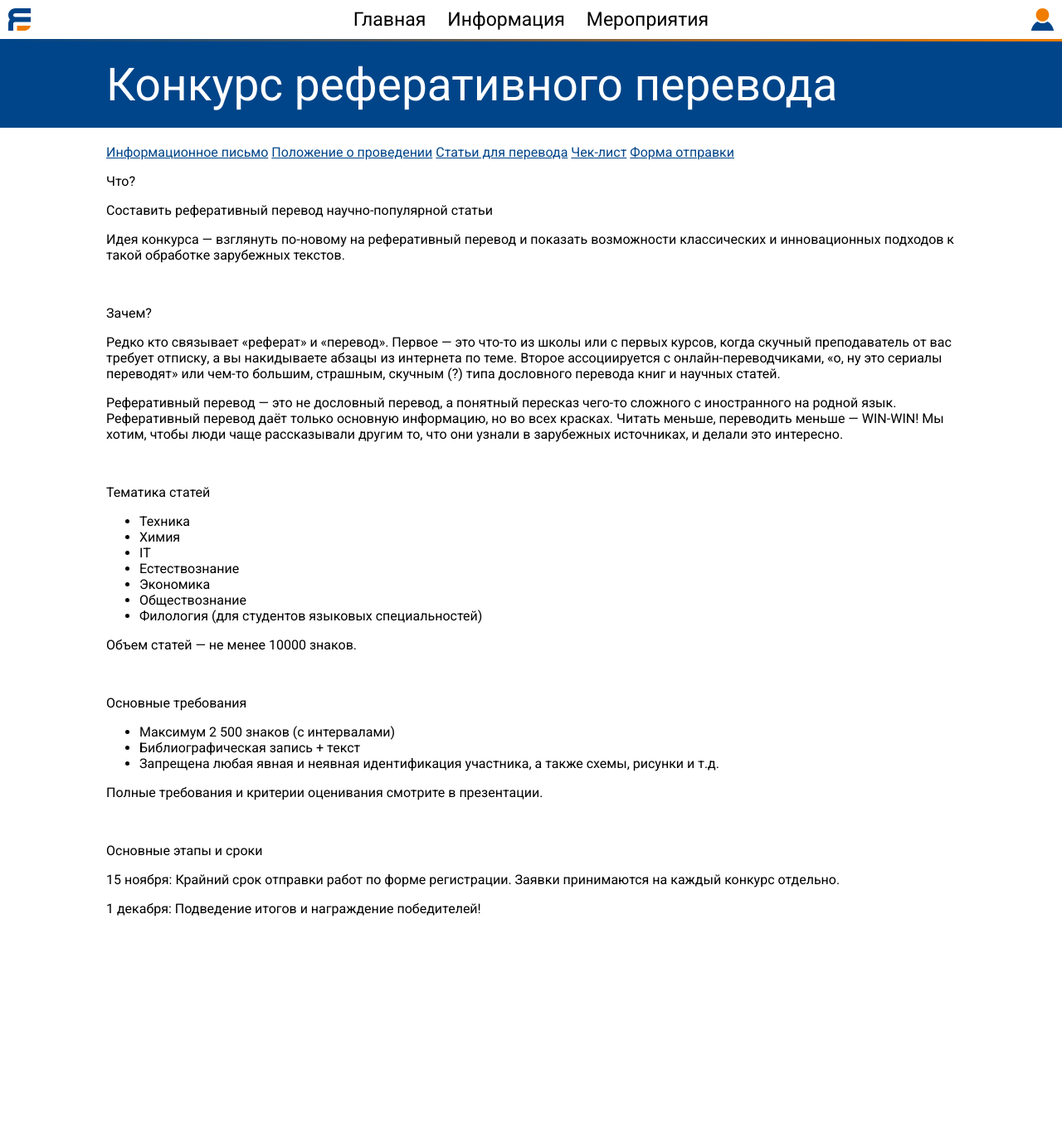
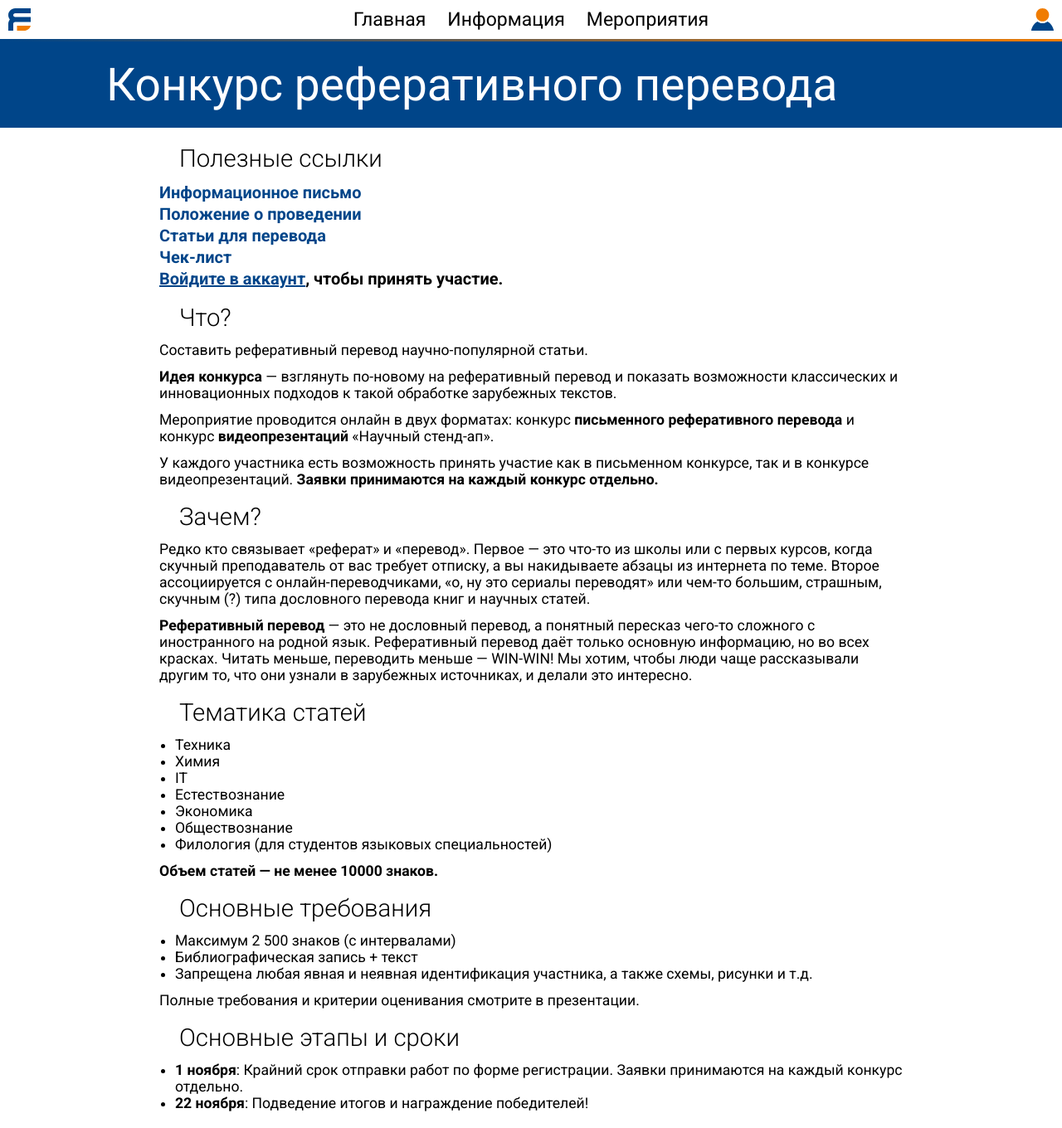
Before and after one commit to PinguinKa/ystu_contest, a Flask app: template templates/events/stc-2021.html in a window 1280 px wide. Shown: the whole page at 83% size. Before the commit the page ends 1105 px from the top, so only its background shows below. Run offline with Flask 2, Linux system fonts and the light colour scheme; the template is opened without the code that fills it, so the values that code supplies are empty.

Commit message:
Restyled STC-2021 event page.

```diff
--- /dev/null
+++ b/static/css/event.css
@@ -0,0 +1,58 @@
+.infobox { margin: 20px 15%; }
+
+
+h2 {
+    width: 80%;
+    font-size: 55px;
+    color: white;
+    background: var(--ystu-blue);
+    padding: 20px 10%;
+
+    margin: 0;
+    font-weight: 400;
+}
+
+h3 {
+    font-size: 22pt;
+    margin: 18px 24px 12px;
+    font-weight: 300;
+}
+
+
+.useful-links {
+    font-size: 15pt;
+    font-weight: bold;
+}
+
+.useful-links a:not([href="/login"]) {
+    display: block;
+    text-decoration: none;
+
+    margin-bottom: 2px;
+
+    width: fit-content;
+    block-size: fit-content;
+}
+
+a[href="/submit"] {
+    background: linear-gradient(135deg, var(--ystu-blue), var(--ystu-orange));
+    -webkit-background-clip: text;
+    -webkit-text-fill-color: transparent;
+}
+
+
+p {
+    font-size: 13.2pt;
+    margin: 0 0 12px;
+}
+
+ul {
+    font-size: 13.2pt;
+    margin: 0 0 12px;
+    padding-inline-start: 19px;
+}
+
+
+.participation-error {
+    margin-bottom: 2px;
+}
--- a/templates/events/stc-2021.html
+++ b/templates/events/stc-2021.html
@@ -2,30 +2,52 @@
 
 {% block head %}
     <title>Информация</title>
-    <link rel="stylesheet" href= "/static/css/info.css">
+    <link rel="stylesheet" href= "/static/css/event.css">
 {% endblock %}
 
 {% block content %}
     <h2>Конкурс реферативного перевода</h2>
 
     <div class="infobox">
-        <a href="https://docs.google.com/document/d/1mZx954yRuypiaSTaUcsgsqN8VTQajS5R/edit">Информационное письмо</a>
-        <a href="https://docs.google.com/document/d/1Z9Cvk7oDb1xYEwHvhPtCGCvKbfnUB3qV/edit">Положение о проведении</a>
-        <a href="https://drive.google.com/drive/folders/1-6MkAdUbF2Ji187pRjUcGLU0K49O54V6">Статьи для перевода</a>
-        <a href="https://docs.google.com/document/d/1JFrpwLh2Cb9CvD2lPOnUGS20X8-N_Ykv/edit">Чек-лист</a>
-        <a href="/submit">Форма отправки</a>
+        <h3>Полезные ссылки</h3>
+        <div class="useful-links">
+            <a href="https://docs.google.com/document/d/1mZx954yRuypiaSTaUcsgsqN8VTQajS5R/edit"
+               target="_blank" rel="noopener noreferrer">Информационное письмо</a>
+            <a href="https://docs.google.com/document/d/1Z9Cvk7oDb1xYEwHvhPtCGCvKbfnUB3qV/edit"
+               target="_blank" rel="noopener noreferrer">Положение о проведении</a>
+            <a href="https://drive.google.com/drive/folders/1-6MkAdUbF2Ji187pRjUcGLU0K49O54V6"
+               target="_blank" rel="noopener noreferrer">Статьи для перевода</a>
+            <a href="https://docs.google.com/document/d/1JFrpwLh2Cb9CvD2lPOnUGS20X8-N_Ykv/edit"
+               target="_blank" rel="noopener noreferrer">Чек-лист</a>
+            {% if admin %}
+                <div class="participation-error">Невозможно участвовать с аккаунта администратора.</div>
+            {% elif check_login %}
+                <a href="/submit">Принять участие</a>
+            {% else %}
+                <div class="participation-error"><a href="/login">Войдите в аккаунт</a>, чтобы принять участие.</div>
+            {% endif %}
+        </div>
 
-        <p>Что?</p>
-        <p>Составить реферативный перевод научно-популярной статьи</p>
-        <p>Идея конкурса — взглянуть по-новому на реферативный перевод и показать возможности классических и инновационных подходов к такой обработке зарубежных текстов.</p>
+        <h3>Что?</h3>
+        <p>Составить реферативный перевод научно-популярной статьи.</p>
+        <p><b>Идея конкурса</b> — взглянуть по-новому на реферативный перевод и показать возможности
+            классических и инновационных подходов к такой обработке зарубежных текстов.</p>
+        <p>Мероприятие проводится онлайн в двух форматах: конкурс <b>письменного реферативного перевода</b>
+            и конкурс <b>видеопрезентаций</b> «Научный стенд-ап».</p>
+        <p>У каждого участника есть возможность принять участие как в письменном конкурсе, так и в
+            конкурсе видеопрезентаций. <b>Заявки принимаются на каждый конкурс отдельно.</b></p>
 
-        <br>
-        <p>Зачем?</p>
-        <p>Редко кто связывает «реферат» и «перевод». Первое — это что-то из школы или с первых курсов, когда скучный преподаватель от вас требует отписку, а вы накидываете абзацы из интернета по теме. Второе ассоциируется с онлайн-переводчиками, «о, ну это сериалы переводят» или чем-то большим, страшным, скучным (?) типа дословного перевода книг и научных статей.</p>
-        <p>Реферативный перевод — это не дословный перевод, а понятный пересказ чего-то сложного с иностранного на родной язык. Реферативный перевод даёт только основную информацию, но во всех красках. Читать меньше, переводить меньше — WIN-WIN! Мы хотим, чтобы люди чаще рассказывали другим то, что они узнали в зарубежных источниках, и делали это интересно.</p>
+        <h3>Зачем?</h3>
+        <p>Редко кто связывает «реферат» и «перевод». Первое — это что-то из школы или с первых курсов,
+            когда скучный преподаватель от вас требует отписку, а вы накидываете абзацы из интернета по
+            теме. Второе ассоциируется с онлайн-переводчиками, «о, ну это сериалы переводят» или чем-то
+            большим, страшным, скучным (?) типа дословного перевода книг и научных статей.</p>
+        <p><b>Реферативный перевод</b> — это не дословный перевод, а понятный пересказ чего-то сложного с
+            иностранного на родной язык. Реферативный перевод даёт только основную информацию, но во
+            всех красках. Читать меньше, переводить меньше — WIN-WIN! Мы хотим, чтобы люди чаще
+            рассказывали другим то, что они узнали в зарубежных источниках, и делали это интересно.</p>
 
-        <br>
-        <p>Тематика статей
+        <h3>Тематика статей </h3>
         <ul>
             <li>Техника</li>
             <li>Химия</li>
@@ -35,25 +57,23 @@
             <li>Обществознание</li>
             <li>Филология (для студентов языковых специальностей)</li>
         </ul>
-        </p>
 
-        <p>Объем статей — не менее 10000 знаков.</p>
+        <p><b>Объем статей — не менее 10000 знаков.</b></p>
 
-        <br>
-        <p>Основные требования
+        <h3>Основные требования</h3>
         <ul>
             <li>Максимум 2 500 знаков (с интервалами)</li>
             <li>Библиографическая запись + текст</li>
             <li>Запрещена любая явная и неявная идентификация участника, а также схемы, рисунки и т.д.</li>
-
         </ul>
-        </p>
 
         <p>Полные требования и критерии оценивания смотрите в презентации.</p>
 
-        <br>
-        <p>Основные этапы и сроки</p>
-        <p>15 ноября: Крайний срок отправки работ по форме регистрации. Заявки принимаются на каждый конкурс отдельно.</p>
-        <p>1 декабря: Подведение итогов и награждение победителей!</p>
+        <h3>Основные этапы и сроки</h3>
+        <ul>
+            <li><b>1 ноября</b>: Крайний срок отправки работ по форме регистрации.
+                Заявки принимаются на каждый конкурс отдельно.</li>
+            <li><b>22 ноября</b>: Подведение итогов и награждение победителей!</li>
+        </ul>
     </div>
 {% endblock %}
```
Also changed, not shown: templates/events.html (+1 -7 lines). Lines whose indentation alone changed are shown as unchanged.
